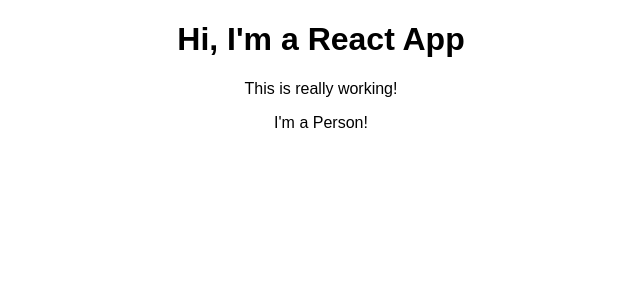
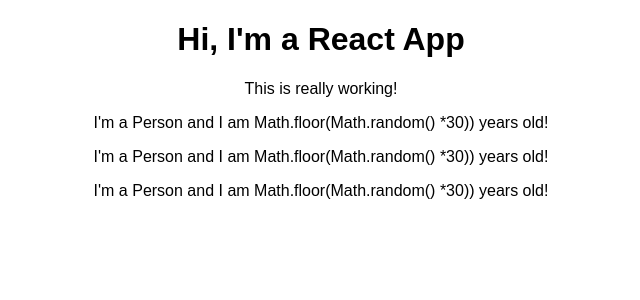
Before and after one commit to keitaro73/udemy-rtcg-react-complete-guide, a React (Create React App) app: page / in a window 1280 px wide. Shown: the top 300 px of the page, without its empty margins (319-959 px from the left). Built offline with nearby package versions, Linux system fonts and the light colour scheme.

Commit message:
Section 3, Lecture 34 - dynamic content

```diff
--- a/src/App.js
+++ b/src/App.js
@@ -9,6 +9,8 @@
         <h1>Hi, I'm a React App</h1>
         <p>This is really working!</p>
         <Person />
+        <Person />
+        <Person />
       </div>
     );
   }
--- a/src/Person/Person.js
+++ b/src/Person/Person.js
@@ -1,7 +1,7 @@
 import React from 'react';
 
 const person = () => {
-    return <p>I'm a Person!</p>
+    return <p>I'm a Person and I am Math.floor(Math.random() *30)) years old!</p>
 }
 
 export default person;
```
